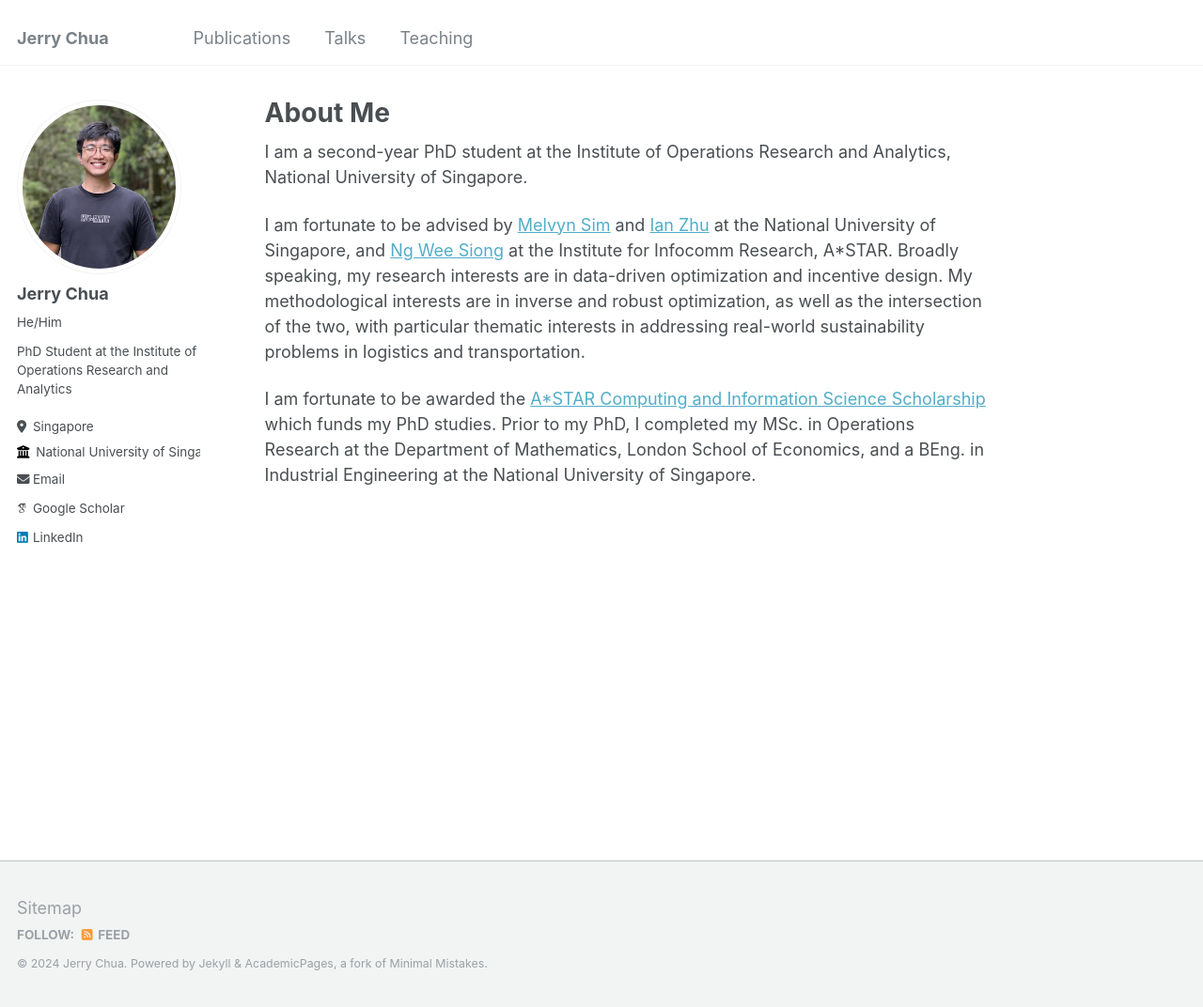
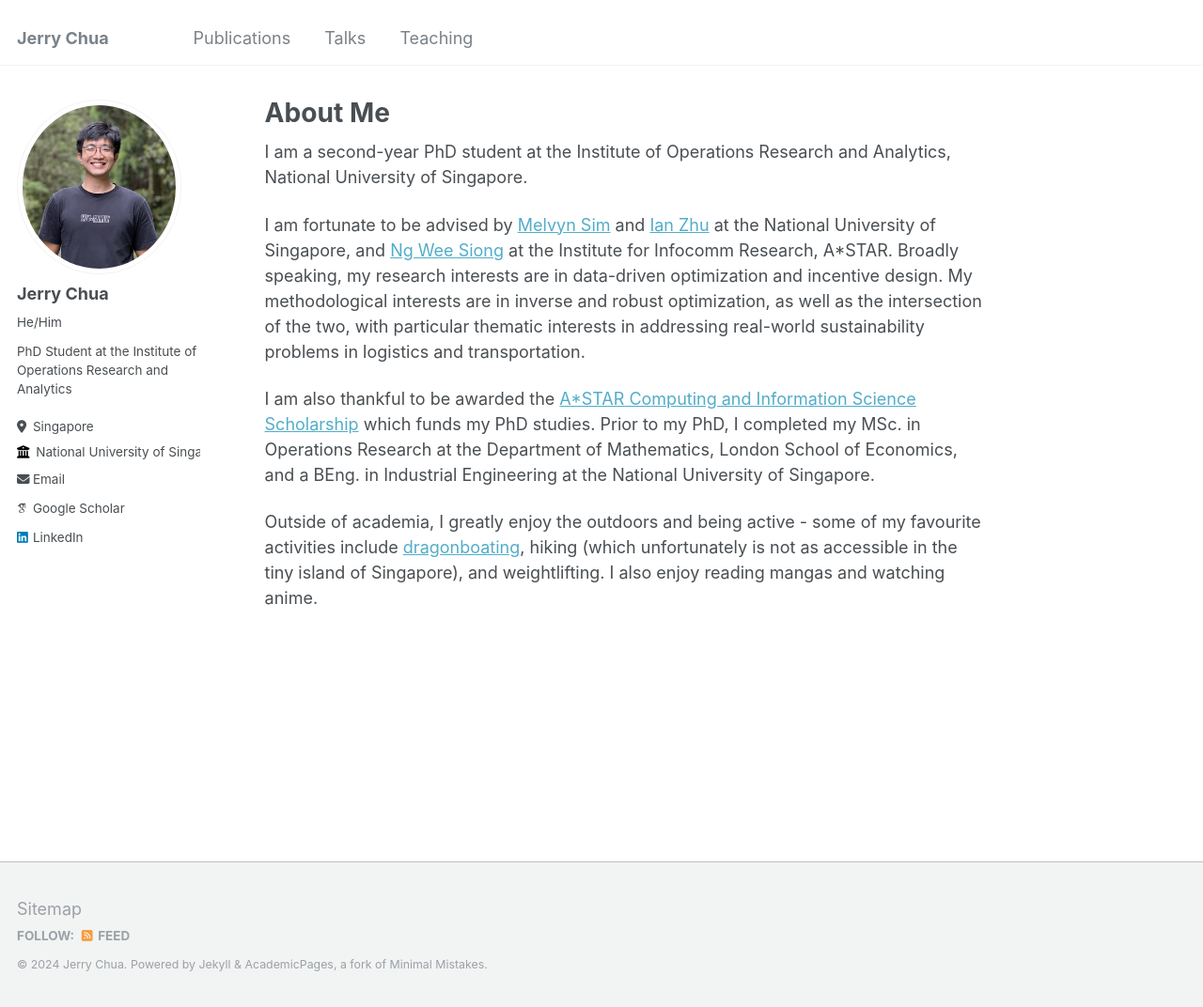
Before and after one commit to lovelydinner/jerrydoesthings.github.io, a Jekyll site: the page built from _pages/about.md, in a window 1280 px wide and 1072 px high. Shown: the whole window at 94% size. Built offline with Jekyll 4.4.1, drawn with Linux system fonts in a browser that asks for light colours; some web fonts are replaced.

Commit message:
Update about.md

```diff
--- a/_pages/about.md
+++ b/_pages/about.md
@@ -12,4 +12,6 @@ I am a second-year PhD student at the Institute of Operations Research and Analy
 I am fortunate to be advised by [Melvyn Sim](https://discovery.nus.edu.sg/768-melvyn-sim) and [Ian Zhu](https://www.ianyzhu.com/) at the National University of Singapore, and [Ng Wee Siong](https://wsiong.github.io/) at the Institute for Infocomm Research, A*STAR.
 Broadly speaking, my research interests are in data-driven optimization and incentive design. My methodological interests are in inverse and robust optimization, as well as the intersection of the two, with particular thematic interests in addressing real-world sustainability problems in logistics and transportation.
 
-I am fortunate to be awarded the [A*STAR Computing and Information Science Scholarship](https://www.a-star.edu.sg/Scholarships/for-graduate-studies/a-star-cis-scholarship) which funds my PhD studies. Prior to my PhD, I completed my MSc. in Operations Research at the Department of Mathematics, London School of Economics, and a BEng. in Industrial Engineering at the National University of Singapore.
+I am also thankful to be awarded the [A*STAR Computing and Information Science Scholarship](https://www.a-star.edu.sg/Scholarships/for-graduate-studies/a-star-cis-scholarship) which funds my PhD studies. Prior to my PhD, I completed my MSc. in Operations Research at the Department of Mathematics, London School of Economics, and a BEng. in Industrial Engineering at the National University of Singapore.
+
+Outside of academia, I greatly enjoy the outdoors and being active - some of my favourite activities include [dragonboating](https://en.wikipedia.org/wiki/Dragon_boat), hiking (which unfortunately is not as accessible in the tiny island of Singapore), and weightlifting. I also enjoy reading mangas and watching anime.
```
